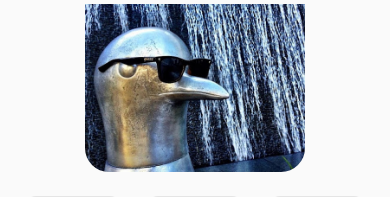
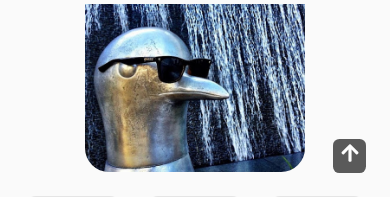
Before and after one commit to justinschoi93/portfolio, a React (Vite) app in the folder v3.0/: page / in a window 390 px wide. Shown: the part 840-1037 px from the top of the page. Built offline with nearby package versions, Linux system fonts and the light colour scheme.

Commit message:
added scrollup

```diff
--- a/v3.0/src/App.jsx
+++ b/v3.0/src/App.jsx
@@ -4,7 +4,7 @@
 import CONTACT from './components/CONTACT/CONTACT'
 // import PORTFOLIO from './components/PORTFOLIO/PORTFOLIO';
 // import Qualifications from './components/Qualifications/Qualifications';
-// import ScrollUp from './components/ScrollUp/ScrollUp';
+import ScrollUp from './components/scrollup/ScrollUp';
 // import Services from './components/Services/Services';
 import Skills from './components/skills/Skills';
 // import Testimonials from './components/Testimonials/Testimonials';
@@ -28,7 +28,7 @@
         {/* <Testimonials/>  */}
       </main>
 
-      {/* <ScrollUp/> */}
+      <ScrollUp/>
       <Footer/>
     </>
   )
--- a/v3.0/src/components/scrollup/Scrollup.jsx
+++ b/v3.0/src/components/scrollup/Scrollup.jsx
@@ -0,0 +1,18 @@
+import "./scrollup.css";
+import {FaArrowUp } from "react-icons/fa";
+
+const ScrollUp = () => {
+  window.addEventListener("scroll", function () {
+    const scrollUp = document.querySelector(".scrollup");
+    // when the scroll is higher than 560 viewport height, add the show-scroll class to a tag with the scroll-top class
+    if (this.scrollY >= 560) scrollUp.classList.add("show-scroll");
+    else scrollUp.classList.remove("show-scroll");
+  });
+  return (
+    <a href="#" className="scrollup">
+      <FaArrowUp className="scrollup__icon"/>
+    </a>
+  );
+};
+
+export default ScrollUp;
--- a/v3.0/src/components/scrollup/scrollup.css
+++ b/v3.0/src/components/scrollup/scrollup.css
@@ -0,0 +1,52 @@
+.scrollup {
+    position: fixed;
+    right: 2.5rem;
+    bottom: -20%;
+    background-color: var(--title-color);
+    opacity: 0.8;
+    padding: 0.3rem 0.5rem;
+    border-radius: 0.4rem;
+    z-index: var(--z-tooltip);
+    transition: .4s;
+}
+
+.scrollup__icon {
+    font-size: 1.5rem;
+    color: var(--container-color);
+}
+
+.scrollup:hover {
+    background-color: var(--title-color-dark);
+}
+
+/* Show Scroll */
+.show-scroll {
+    bottom: 3rem;
+}
+
+/*=============== BREAKPOINTS ===============*/
+/* For large devices */
+@media screen and (max-width: 992px) {
+    .scrollup {
+        right: 1.5rem;
+        padding: 0.25rem 0.4rem;
+    }
+
+    .scrollup__icon {
+        font-size: 1.25rem;
+    }
+  }
+
+  /* For medium devices */
+  @media screen and (max-width: 768px) {
+    .show-scroll {
+        bottom: 4rem;
+    }
+  }
+
+  /* For small devices */
+  @media screen and (max-width: 350px) {
+    .scrollup {
+        right: 1rem;
+    }
+  }
```
